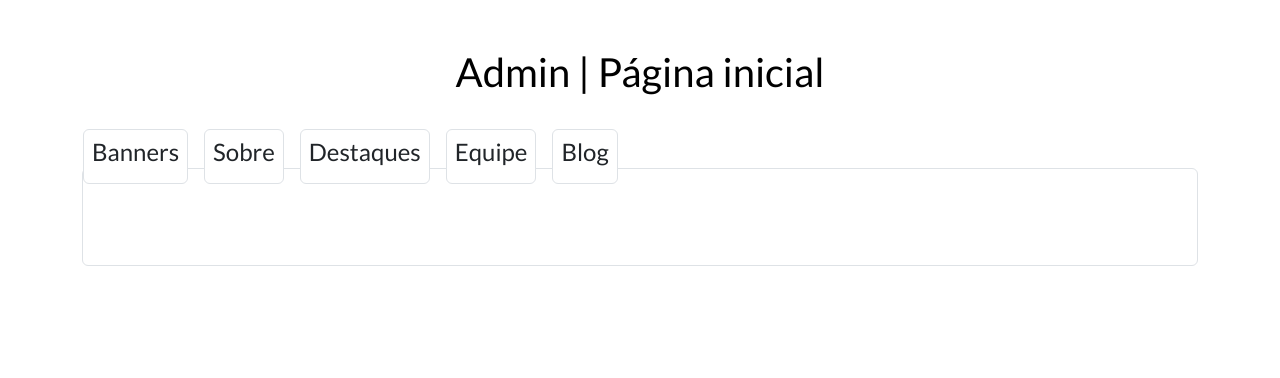
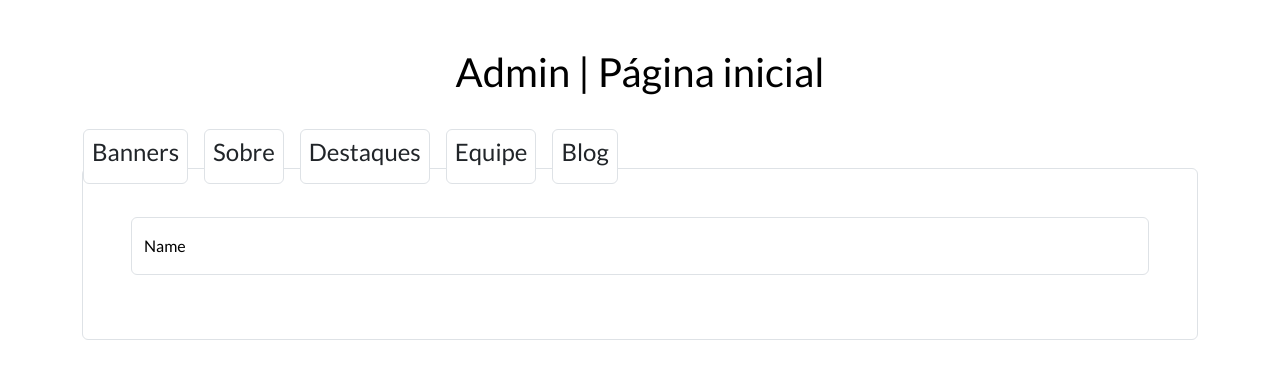
Before and after one commit to Aenewsss/azevedoeloi, a Next.js app: page /admin/pagina-inicial in a window 1280 px wide. Shown: the top 378 px of the page. Built offline with nearby package versions, Linux system fonts and the light colour scheme.

Commit message:
Função para mostrar cada formulário será inserida

```diff
--- a/src/app/admin/pagina-inicial/page.tsx
+++ b/src/app/admin/pagina-inicial/page.tsx
@@ -1,14 +1,38 @@
+"use client"
+
 import HomeAdminButtons from "@/components/Buttons/HomeAdminButtons";
+import AboutForm from "@/components/Forms/HomeAdminForms/AboutForm";
+import BannersForm from "@/components/Forms/HomeAdminForms/BannersForm";
+import BlogForm from "@/components/Forms/HomeAdminForms/BlogForm";
+import HighlightsForm from "@/components/Forms/HomeAdminForms/HighlightsForm";
+import TeamForm from "@/components/Forms/HomeAdminForms/TeamForm";
+import { HomeAdmFormShowEnum } from "@/enums/home-admin-form-show.enum";
+import { ReactNode, useEffect, useState } from "react";
 
 export default function HomeAdmin() {
+
+    const [formToShow, setFormToShow] = useState<HomeAdmFormShowEnum>(HomeAdmFormShowEnum.BANNER);
+    const [formToRender, setFormToRender] = useState<ReactNode>(null);
+
+    useEffect(() => {
+        // renderiza o formulário de acordo com o novo valor de formToShow
+        switch (formToShow) {
+            case HomeAdmFormShowEnum.ABOUT: return setFormToRender(<AboutForm />)
+            case HomeAdmFormShowEnum.BANNER: return setFormToRender(<BannersForm />)
+            case HomeAdmFormShowEnum.BLOG: return setFormToRender(<BlogForm />)
+            case HomeAdmFormShowEnum.HIGHLIGHTS: return setFormToRender(<HighlightsForm />)
+            case HomeAdmFormShowEnum.TEAM: return setFormToRender(<TeamForm/>)
+        }
+    }, [formToShow]);
+
     return (
         <section className="container my-5 text-black text-center">
             <h1>Admin | Página inicial</h1>
 
             <div className="d-flex justify-content-center mt-5">
                 <div className="w-100 border rounded position-relative p-5 mt-4">
-                    <HomeAdminButtons />
-
+                    <HomeAdminButtons setFormToShow={setFormToShow} formToShow={formToShow} />
+                    {formToRender}
                 </div>
             </div>
         </section>
--- a/src/components/Buttons/HomeAdminButtons.tsx
+++ b/src/components/Buttons/HomeAdminButtons.tsx
@@ -1,19 +1,26 @@
-export default function HomeAdminButtons() {
+import { HomeAdmFormShowEnum } from "@/enums/home-admin-form-show.enum"
+
+interface IProps {
+    setFormToShow: any
+    formToShow: HomeAdmFormShowEnum
+}
+
+export default function HomeAdminButtons(props: IProps) {
     return (
         <div className="start-0 position-absolute top-n40 d-flex gap-3">
-            <button className="btn btn-default p-2 rounded border bg-white">
+            <button onClick={() => props.setFormToShow(HomeAdmFormShowEnum.BANNER)} className="btn btn-default p-2 rounded border bg-white">
                 <h2 className="fs-4">Banners</h2>
             </button>
-            <button className="btn btn-default p-2 rounded border bg-white">
+            <button onClick={() => props.setFormToShow(HomeAdmFormShowEnum.ABOUT)} className="btn btn-default p-2 rounded border bg-white">
                 <h2 className="fs-4">Sobre</h2>
             </button>
-            <button className="btn btn-default p-2 rounded border bg-white">
+            <button onClick={() => props.setFormToShow(HomeAdmFormShowEnum.HIGHLIGHTS)} className="btn btn-default p-2 rounded border bg-white">
                 <h2 className="fs-4">Destaques</h2>
             </button>
-            <button className="btn btn-default p-2 rounded border bg-white">
+            <button onClick={() => props.setFormToShow(HomeAdmFormShowEnum.TEAM)} className="btn btn-default p-2 rounded border bg-white">
                 <h2 className="fs-4">Equipe</h2>
             </button>
-            <button className="btn btn-default p-2 rounded border bg-white">
+            <button onClick={() => props.setFormToShow(HomeAdmFormShowEnum.BLOG)} className="btn btn-default p-2 rounded border bg-white">
                 <h2 className="fs-4">Blog</h2>
             </button>
         </div>
--- a/src/components/Forms/BannersForm.tsx
+++ /dev/null
@@ -1,3 +0,0 @@
-export default function BannersForm() {
-
-}
--- /dev/null
+++ b/src/components/Forms/HomeAdminForms/AboutForm.tsx
@@ -0,0 +1,5 @@
+export default function AboutForm() {
+    return (
+       <form action=""></form>
+    )
+}
--- /dev/null
+++ b/src/components/Forms/HomeAdminForms/BannersForm.tsx
@@ -0,0 +1,19 @@
+export default function BannersForm() {
+    return (
+        <form className="d-flex">
+
+            <div className="form-floating mb-3 w-100">
+                <input
+                    type="text"
+                    className="form-control"
+                    name="formId1"
+                    id="formId1"
+                    placeholder=""
+                />
+                <label htmlFor="formId1">Name</label>
+            </div>
+        </form>
+
+    )
+
+}
--- /dev/null
+++ b/src/components/Forms/HomeAdminForms/BlogForm.tsx
@@ -0,0 +1,6 @@
+export default function BlogForm() {
+    return (
+        <form action=""></form>
+     )
+
+}
--- /dev/null
+++ b/src/components/Forms/HomeAdminForms/HighlightsForm.tsx
@@ -0,0 +1,6 @@
+export default function HighlightsForm() {
+    return (
+        <form action=""></form>
+     )
+
+}
--- /dev/null
+++ b/src/components/Forms/HomeAdminForms/TeamForm.tsx
@@ -0,0 +1,6 @@
+export default function TeamForm() {
+    return (
+        <form action=""></form>
+     )
+
+}
--- /dev/null
+++ b/src/enums/home-admin-form-show.enum.ts
@@ -0,0 +1,7 @@
+export enum HomeAdmFormShowEnum {
+    BANNER = "BANNER",
+    ABOUT = "ABOUT",
+    TEAM = "TEAM",
+    HIGHLIGHTS = "HIGHLIGHTS",
+    BLOG = "BLOG",
+}
```
